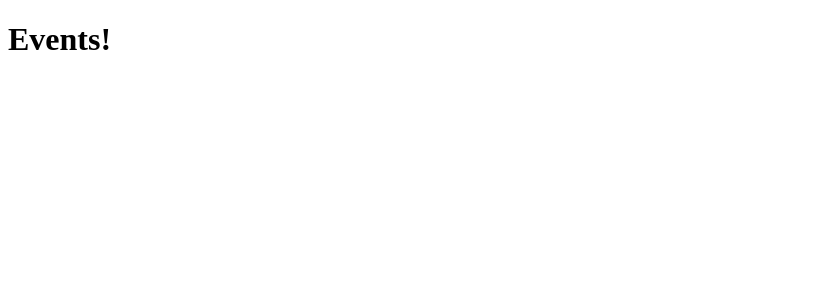
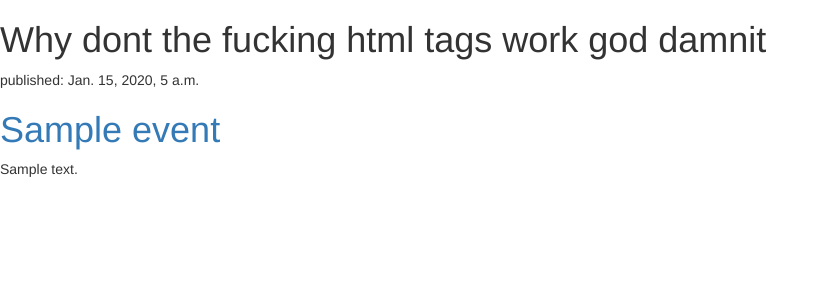
Before and after one commit to GSCSCI5530/Vector, a Django app: page / in a window 1280 px wide. Before the commit the part shown is almost empty. Shown: the top 300 px of the page, without its empty margins (0-829 px from the left). Run offline with Django 3.2, Linux system fonts and the light colour scheme; tables that the repository leaves empty hold one stand-in row (values such as "Sample post"); some libraries are stand-ins or nearby versions.

Commit message:
views and templates starting to work

```diff
--- a/GSEM/GSEventManager/eventmanager/templates/eventmanager/event_list.html
+++ b/GSEM/GSEventManager/eventmanager/templates/eventmanager/event_list.html
@@ -1,10 +1,19 @@
-<!DOCTYPE html>
-<html lang="en">
+
 <head>
-    <meta charset="UTF-8">
+    <link rel="stylesheet" href="//maxcdn.bootstrapcdn.com/bootstrap/3.2.0/css/bootstrap.min.css">
+<link rel="stylesheet" href="//maxcdn.bootstrapcdn.com/bootstrap/3.2.0/css/bootstrap-theme.min.css">
     <title>Georgia Southern Events</title>
 </head>
+
 <body>
-<h1>Events!</h1>
+<h1>Why dont the fucking html tags work god damnit</h1>
+
+{% for event in events %}
+    <div>
+        <p>published: {{ event.created_date }}</p>
+        <h1><a href="">{{ event.event_name }}</a></h1>
+        <p>{{ event.text|linebreaksbr }}</p>
+    </div>
+{% endfor %}
+
 </body>
-</html>
--- a/GSEM/GSEventManager/eventmanager/views.py
+++ b/GSEM/GSEventManager/eventmanager/views.py
@@ -1,7 +1,10 @@
 from django.shortcuts import render
+from django.utils import timezone
+from .models import Event
 
 # Create your views here.
 
 
 def event_list(request):
-    return render(request, 'eventmanager/event_list.html', {})
+    events = Event.objects.order_by('published_date')
+    return render(request, 'eventmanager/event_list.html', {'events': events})
```
